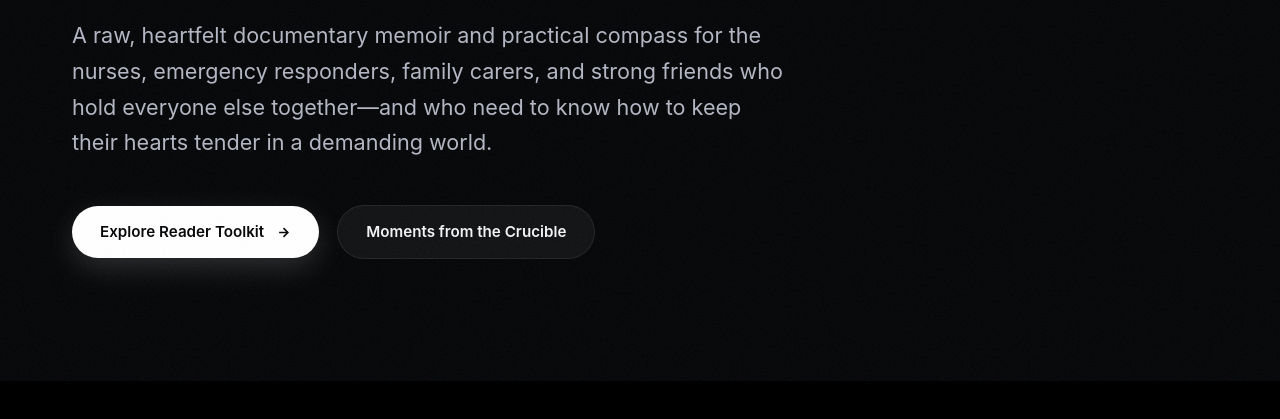
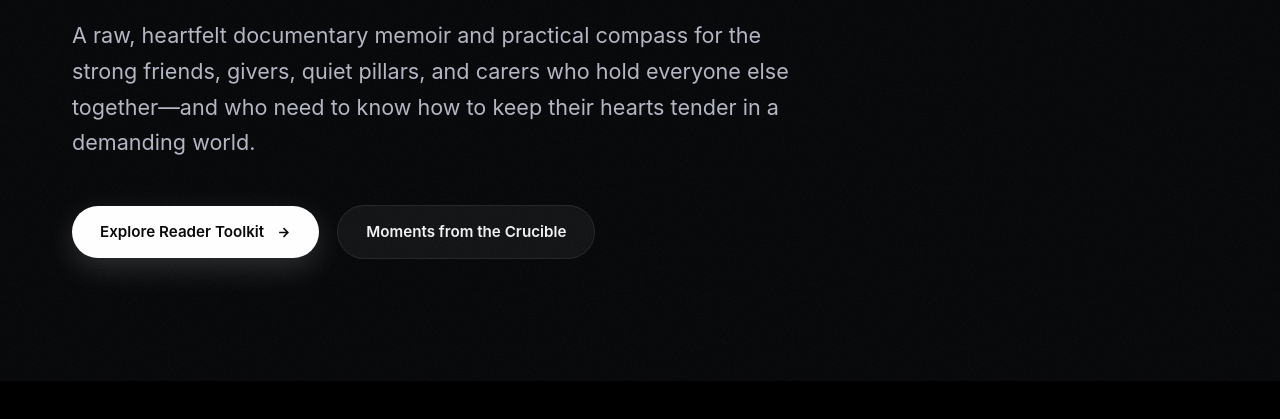
Before and after one commit to carlsuburbmates/cardiac-supernova-companion, a plain HTML site: page index.html in a window 1280 px wide. Shown: the part 419-838 px from the top of the page. Drawn offline with Linux system fonts and the light colour scheme.

Commit message:
Align reader framing to universal strong one and quiet pillars per manuscript

```diff
--- a/index.html
+++ b/index.html
@@ -53,7 +53,7 @@
       </h1>
 
       <p class="prologue-lead">
-        A raw, heartfelt documentary memoir and practical compass for the nurses, emergency responders, family carers, and strong friends who hold everyone else together—and who need to know how to keep their hearts tender in a demanding world.
+        A raw, heartfelt documentary memoir and practical compass for the strong friends, givers, quiet pillars, and carers who hold everyone else together—and who need to know how to keep their hearts tender in a demanding world.
       </p>
 
       <div class="prologue-controls">
```
